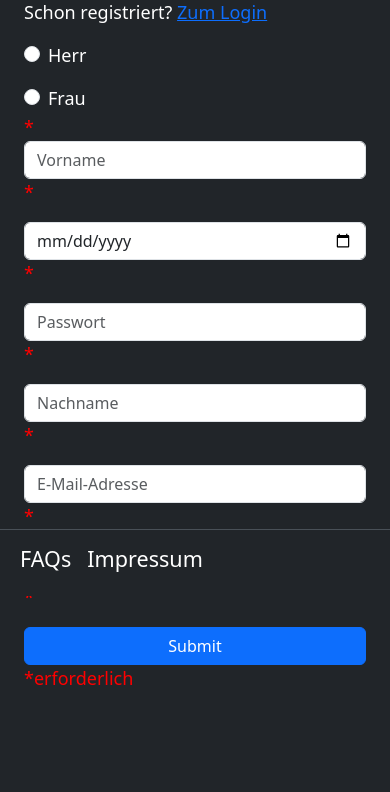
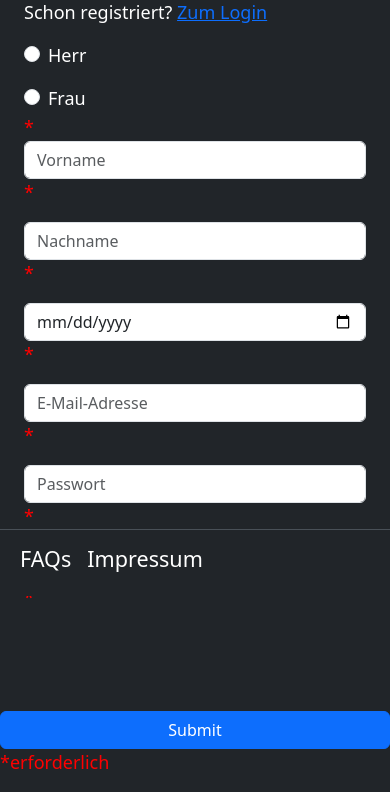
Before and after one commit to if23b011/WEB_Hotel_Halwax_Naseri, a PHP site: page /registrierung.php in a window 390 px wide. Shown: the part 248-1040 px from the top of the page. After the commit the page ends 1017 px from the top, so only its background shows below. Run offline with PHP 8.4, Linux system fonts and the light colour scheme; the visitor is signed in with stand-in values (Sample User, id 1); some libraries are stand-ins or nearby versions.

Commit message:
Registrierung mobile friendly noch nicht ganz fertig

```diff
--- a/sites/registrierung.php
+++ b/sites/registrierung.php
@@ -155,9 +155,8 @@
                         } ?>
                     </p>
                 </span>
-                <div class="row row-cols-1 row-cols-md-2 align-items-start">
-                    <div class="col">
-                        <div class="mb-3">
+                <div class="row">
+                    <div class="col-md-6 mb-3">
                         <input type="text" class="form-control" name="firstname" placeholder="Vorname" tabindex="1"
                             value="<?php echo $firstname; ?>">
                         <span class="error">
@@ -173,9 +172,24 @@
                             </p>
                         </span>
                     </div>
-                        <div class="mb-3">
-                            <input type="date" class="form-control" name="date" tabindex="3"
-                                value="<?php echo $date; ?>">
+                    <div class="col-md-6 mb-3">
+                        <input type="text" class="form-control" name="lastname" placeholder="Nachname" tabindex="2"
+                            value="<?php echo $lastname; ?>">
+                        <span class="error">
+                            <p style="color: red;">
+                                <?php
+                                if ($lastnameErr != "") {
+                                    echo $lastnameErr;
+                                } else if (empty($_POST['lastname'])) {
+                                    echo "*";
+                                } else {
+                                    echo "⠀";
+                                } ?>
+                            </p>
+                        </span>
+                    </div>
+                    <div class="col-md-6 mb-3">
+                        <input type="date" class="form-control" name="date" tabindex="3" value="<?php echo $date; ?>">
                         <span class="error">
                             <p style="color: red;">
                                 <?php
@@ -189,7 +203,22 @@
                             </p>
                         </span>
                     </div>
-                        <div class="mb-3">
+                    <div class="col-md-6 mb-3">
+                        <input type="text" class="form-control" name="email" placeholder="E-Mail-Adresse" tabindex="4"
+                            value="<?php echo $email; ?>">
+                        <span class="error">
+                            <p style="color: red;">
+                                <?php
+                                if ($emailErr != "") {
+                                    echo $emailErr;
+                                } else if (empty($_POST['email'])) {
+                                    echo "*";
+                                } else {
+                                    echo "⠀";
+                                } ?>
+                        </span>
+                    </div>
+                    <div class="col-md-6 mb-3">
                         <input data-toggle="password" class="form-control" type="password" name="password"
                             placeholder="Passwort" tabindex="5">
                         <span class="error">
@@ -231,39 +260,7 @@
                         </span>
                     </div>
                 </div>
-                    <div class="col">
-                        <div class="mb-3">
-                            <input type="text" class="form-control" name="lastname" placeholder="Nachname" tabindex="2"
-                                value="<?php echo $lastname; ?>">
-                            <span class="error">
-                                <p style="color: red;">
-                                    <?php
-                                    if ($lastnameErr != "") {
-                                        echo $lastnameErr;
-                                    } else if (empty($_POST['lastname'])) {
-                                        echo "*";
-                                    } else {
-                                        echo "⠀";
-                                    } ?>
-                                </p>
-                            </span>
-                        </div>
-                        <div class="mb-3">
-                            <input type="text" class="form-control" name="email" placeholder="E-Mail-Adresse"
-                                tabindex="4" value="<?php echo $email; ?>">
-                            <span class="error">
-                                <p style="color: red;">
-                                    <?php
-                                    if ($emailErr != "") {
-                                        echo $emailErr;
-                                    } else if (empty($_POST['email'])) {
-                                        echo "*";
-                                    } else {
-                                        echo "⠀";
-                                    } ?>
-                            </span>
-                        </div>
-                        <div class="mb-3">
+                <div class="col-md-6 mb-3">
                     <input data-toggle="password" class="form-control" type="password" name="password2"
                         placeholder="Passwort wiederholen" tabindex="5">
                     <span class="error">
```
Lines whose indentation alone changed are shown as unchanged.
